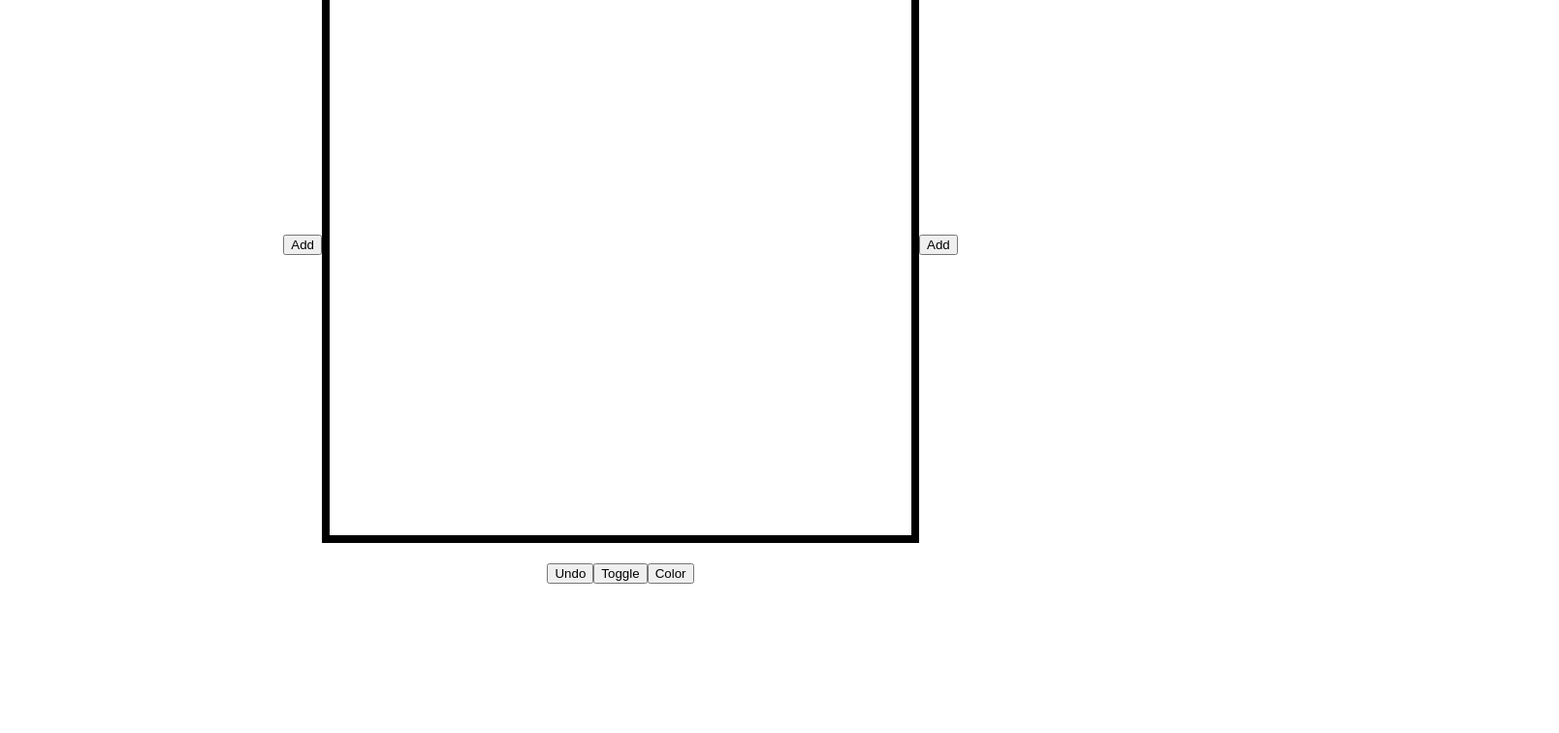
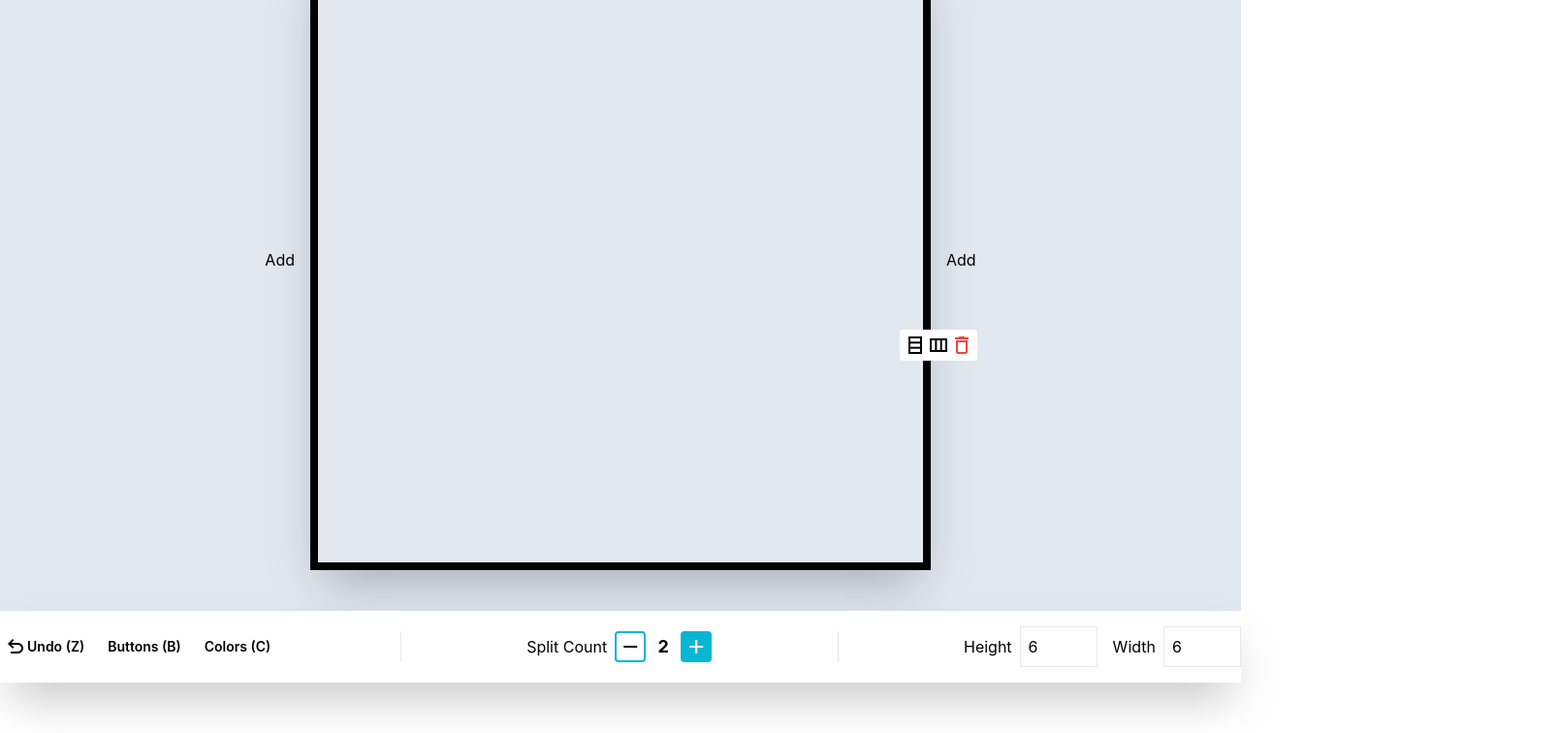
Before and after one commit to shrestha-prabin/wardrobe-designer, a React (Create React App) app: page / in a window 1280 px wide. Shown: the part 96-852 px from the top of the page at 97% size, 1608 px wide, since content can reach past the window. Before the commit the page ends 800 px from the top, so only its background shows below. Built offline with nearby package versions, Linux system fonts and the light colour scheme.

Commit message:
Design & Icons Update

```diff
--- a/package.json
+++ b/package.json
@@ -35,5 +35,10 @@
       "last 1 firefox version",
       "last 1 safari version"
     ]
+  },
+  "devDependencies": {
+    "autoprefixer": "^10.4.13",
+    "postcss": "^8.4.19",
+    "tailwindcss": "^3.2.4"
   }
 }
--- /dev/null
+++ b/postcss.config.js
@@ -0,0 +1,6 @@
+module.exports = {
+  plugins: {
+    tailwindcss: {},
+    autoprefixer: {},
+  },
+}
--- a/src/App.js
+++ b/src/App.js
@@ -9,19 +9,17 @@ import React, {
 } from "react";
 import Node from "./Node";
 import AppContext from "./AppContext";
+import Controls from "./components/Controls";
 
 const App = () => {
-  const outline = {
-    borderWidth: 8,
-    borderColor: "black",
-    borderStyle: "solid",
-  };
-
   const [data, setData] = useState({});
   const [dataStack, setDataStack] = useState([]);
 
   const [buttonsVisible, setButtonsVisible] = useState(true);
   const [colorsVisible, setColorsVisible] = useState(true);
+  const [height, setHeight] = useState(6);
+  const [width, setWidth] = useState(6);
+  const [segmentCount, setSegmentCount] = useState(2);
 
   useEffect(() => {
     init();
@@ -40,14 +38,16 @@ const App = () => {
 
     window.onkeydown = (e) => {
       switch (e.key.toUpperCase()) {
-        case "T":
-          toggleButtons();
+        case "Z":
+          undo();
           break;
 
-        case "Z":
-          if (e.metaKey || e.ctrlKey) {
-            undo();
-          }
+        case "C":
+          toggleColors();
+          break;
+
+        case "B":
+          toggleButtons();
           break;
 
         default:
@@ -171,31 +171,44 @@ const App = () => {
       value={{
         buttonsVisible,
         colorsVisible,
+        segmentCount,
+        height,
+        width,
         setButtonsVisible,
         setColorsVisible,
+        setSegmentCount,
+        setHeight,
+        setWidth,
       }}
     >
+      <link
+        rel="stylesheet"
+        href="https://fonts.googleapis.com/icon?family=Material+Icons+Outlined"
+      />
+      <link
+        rel="stylesheet"
+        href="https://fonts.googleapis.com/css2?family=Material+Symbols+Outlined:opsz,wght,FILL,GRAD@20..48,100..700,0..1,-50..200"
+      />
+
+      <div className="flex flex-col items-center h-screen w-screen bg-slate-200">
+        <div className="flex items-center justify-center h-[85vh] w-[100vh] mt-6 space-x-4">
+          {buttonsVisible && (
+            <button className="" onClick={addLeft}>
+              Add
+            </button>
+          )}
+
+          <AppContext.Consumer>
+            {({ height, width }) => {
+              return (
+                <div className="flex items-center justify-center h-[80vh] w-[80vh]">
                   <div
+                    className={`border-8 border-solid shadow-2xl border-black`}
                     style={{
-          display: "flex",
-          flexDirection: "column",
-          alignItems: "center",
-          width: "100%",
-          height: "100%",
-          paddingTop: 40,
+                      height: `${(height / Math.max(height, width)) * 100}%`,
+                      width: `${(width / Math.max(height, width)) * 100}%`,
                     }}
                   >
-        <div
-          style={{
-            margin: "auto",
-            display: "flex",
-            alignItems: "center",
-            justifyContent: "space-between",
-          }}
-        >
-          {buttonsVisible && <button onClick={addLeft}>Add</button>}
-
-          <div style={{ ...outline, flex: 1, height: 600, width: 600 }}>
                     <Node
                       id={data?.id}
                       vertical={data?.vertical}
@@ -205,16 +218,15 @@ const App = () => {
                       deleteNode={deleteNode}
                     />
                   </div>
+                </div>
+              );
+            }}
+          </AppContext.Consumer>
 
           {buttonsVisible && <button onClick={addRight}>Add</button>}
         </div>
-        <br />
-        <div>
-          <button onClick={undo}>Undo</button>
-          <button onClick={() => toggleButtons()}>Toggle</button>
-          <button onClick={() => toggleColors()}>Color</button>
       </div>
-      </div>
+      <Controls onUndo={undo} />
     </AppContext.Provider>
   );
 };
--- a/src/AppContext.js
+++ b/src/AppContext.js
@@ -3,8 +3,14 @@ import React, { createContext } from "react";
 const AppContext = createContext({
   buttonsVisible: true,
   colorsVisible: true,
+  height: 0,
+  width: 0,
+  segmentCount: 2,
   setButtonsVisible: (visible) => {},
   setColorsVisible: (visible) => {},
+  setHeight: (h) => {},
+  setWidth: (w) => {},
+  setSegmentCount: (c)=> {}
 });
 
 export default AppContext;
--- a/src/Node.js
+++ b/src/Node.js
@@ -10,13 +10,10 @@ import React, {
 } from "react";
 import AppContext from "./AppContext";
 
-const containerStyle = {
-  position: "relative",
-  height: "100%",
-  userSelect: "none",
-  textAlign: "center",
-  whiteSpace: "nowrap",
-};
+import Trash from "./icons/Trash";
+import ViewColumn from "./icons/ViewColumn";
+import ViewRow from "./icons/ViewRow";
+import Counter from "./components/Counter";
 
 const barStyle = {
   background: "black",
@@ -32,8 +29,6 @@ const Node = ({
   color,
 }) => {
   const containerRef = useRef();
-
-  const [splitCount, setSplitCount] = useState(2);
 
   const appContext = useContext(AppContext);
 
@@ -55,46 +50,42 @@ const Node = ({
 
   if (!children || children?.length === 0) {
     return (
-      <Container style={containerStyle} vertical={vertical}>
+      <Container className="relative h-full" vertical={vertical}>
         <Section
           className="section"
           style={appContext.colorsVisible && { backgroundColor: color }}
         >
           {appContext.buttonsVisible && (
-            <div style={{ position: "absolute" }}>
-              <div>
+            <div className="absolute h-full w-full flex items-center justify-center">
+              <div className="bg-white rounded flex flex-col items-center">
+                <div className="rounded bg-white w-full p-1 flex flex-row flex-wrap justify-center items-center">
                   <button
+                    className="h-6 w-6 text-black relative rotate-90 overflow-hidden"
+                    title="Split Vertically"
+                    onClick={() => splitNode(appContext.segmentCount, id, true)}
+                  >
+                    <span className="material-icons-outlined md-24">
+                      view_column_outline
+                    </span>
+                  </button>
+                  <button
+                    className="h-6 w-6 text-black overflow-hidden"
+                    title="Split Horizontally"
                     onClick={() =>
-                    setSplitCount((count) => Math.max(2, count - 1))
+                      splitNode(appContext.segmentCount, id, false)
                     }
                   >
-                  -
+                    <span className="material-icons-outlined overflow-hidden">
+                      view_column_outline
+                    </span>
                   </button>
-                <button>{splitCount}</button>
                   <button
-                  onClick={() =>
-                    setSplitCount((count) => Math.min(10, count + 1))
-                  }
+                    className="h-6 w-6 text-red-500 overflow-hidden"
+                    onClick={() => deleteNode(id)}
                   >
-                  +
+                    <span className="material-icons-outlined red-600">delete</span>
                   </button>
                 </div>
-              <div>
-                <button
-                  style={{ fontSize: 10 }}
-                  onClick={() => splitNode(splitCount, id, true)}
-                >
-                  V
-                </button>
-                <button
-                  style={{ fontSize: 10 }}
-                  onClick={() => splitNode(splitCount, id, false)}
-                >
-                  H
-                </button>
-                <button style={{ fontSize: 10 }} onClick={() => deleteNode(id)}>
-                  D
-                </button>
               </div>
             </div>
           )}
@@ -104,7 +95,7 @@ const Node = ({
   }
   return (
     <Container
-      style={containerStyle}
+      className="relative h-full"
       vertical={vertical}
       ref={containerRef}
       onClick={() => updateSizes()}
--- /dev/null
+++ b/src/components/Controls.js
@@ -0,0 +1,85 @@
+import React, { useContext, useEffect } from "react";
+import AppContext from "../AppContext";
+import Counter from "./Counter";
+
+const SizeControls = () => {
+  const appContext = useContext(AppContext);
+
+  return (
+    <div className="flex flex-row space-x-4">
+      <div className="space-x-2">
+        <label>Height</label>
+        <input
+          className="border outline-none p-2 w-20"
+          max={12}
+          min={1}
+          type="number"
+          value={appContext.height}
+          onChange={(e) => appContext.setHeight(e.target.value)}
+        />
+      </div>
+      <div className="space-x-2">
+        <label>Width</label>
+        <input
+          className="border outline-none p-2 w-20"
+          type="number"
+          max={12}
+          min={1}
+          value={appContext.width}
+          onChange={(e) => appContext.setWidth(e.target.value)}
+        />
+      </div>
+    </div>
+  );
+};
+
+const ActionControls = ({ onUndo }) => {
+  const appContext = useContext(AppContext);
+
+  return (
+    <div className="flex flex-row space-x-4">
+      <button
+        className="flex flex-row items-center bg-white font-semibold text-sm outline-none focus:ring-2 focus:rounded p-1 active:text-black/50"
+        onClick={onUndo}
+      >
+        <span className="material-symbols-outlined">undo</span>
+        Undo (Z)
+      </button>
+
+      <button
+        className="flex flex-row items-center bg-white font-semibold text-sm outline-none focus:ring-2 focus:rounded p-1 active:text-black/50"
+        onClick={() => appContext.setButtonsVisible(!appContext.buttonsVisible)}
+      >
+        {appContext.buttonsVisible ? "Buttons (B)" : <s>Buttons (B)</s>}
+      </button>
+
+      <button
+        className="flex flex-row items-center bg-white font-semibold text-sm outline-none focus:ring-2 focus:rounded p-1 active:text-black/50"
+        onClick={() => appContext.setColorsVisible(!appContext.colorsVisible)}
+      >
+        {appContext.colorsVisible ? "Colors (C)" : <s>Colors (C)</s>}
+      </button>
+    </div>
+  );
+};
+
+const Controls = ({ onUndo }) => {
+  const appContext = useContext(AppContext);
+
+  return (
+    <div className="fixed bottom-0 w-full bg-white shadow-2xl">
+      <div className="container mx-auto my-4 flex flex-row items-center justify-between">
+        <ActionControls onUndo={onUndo} />
+        <div className="h-8 w-[1px] bg-gray-200" />
+        <div className="flex flex-row items-center space-x-2">
+          <label>Split Count</label>
+          <Counter onChange={(count) => appContext.setSegmentCount(count)} />
+        </div>
+        <div className="h-8 w-[1px] bg-gray-200" />
+        <SizeControls />
+      </div>
+    </div>
+  );
+};
+
+export default Controls;
--- /dev/null
+++ b/src/components/Counter.js
@@ -0,0 +1,44 @@
+import React, { useEffect, useReducer } from "react";
+
+const initialState = 2;
+
+const counterReducer = (state, action) => {
+  switch (action) {
+    case "-":
+      return Math.max(2, state - 1);
+
+    case "+":
+      return Math.min(12, state + 1);
+
+    default:
+      return state;
+  }
+};
+
+const Counter = ({ onChange }) => {
+  const [state, dispatch] = useReducer(counterReducer, initialState);
+
+  useEffect(() => {
+    onChange(state);
+  }, [state]);
+
+  return (
+    <div className="flex items-center select-none">
+      <button
+        className="h-8 w-8 border-cyan-500 border-2 rounded flex justify-center items-center outline-none focus:ring-2 ring-offset-1"
+        onClick={() => dispatch("-")}
+      >
+        <span className="material-icons-outlined">remove</span>
+      </button>
+      <span className="min-w-[2em] text-center font-bold text-lg">{state}</span>
+      <button
+        className="h-8 w-8 bg-cyan-500 rounded flex justify-center items-center text-white outline-none focus:ring-2 ring-offset-1"
+        onClick={() => dispatch("+")}
+      >
+        <span className="material-icons-outlined">add</span>
+      </button>
+    </div>
+  );
+};
+
+export default Counter;
--- /dev/null
+++ b/src/icons/Trash.js
@@ -0,0 +1,21 @@
+import React from "react";
+
+const Trash = () => {
+  return (
+    <svg
+      xmlns="http://www.w3.org/2000/svg"
+      fill="none"
+      viewBox="0 0 24 24"
+      strokeWidth={2}
+      stroke="currentColor"
+    >
+      <path
+        strokeLinecap="round"
+        strokeLinejoin="round"
+        d="M14.74 9l-.346 9m-4.788 0L9.26 9m9.968-3.21c.342.052.682.107 1.022.166m-1.022-.165L18.16 19.673a2.25 2.25 0 01-2.244 2.077H8.084a2.25 2.25 0 01-2.244-2.077L4.772 5.79m14.456 0a48.108 48.108 0 00-3.478-.397m-12 .562c.34-.059.68-.114 1.022-.165m0 0a48.11 48.11 0 013.478-.397m7.5 0v-.916c0-1.18-.91-2.164-2.09-2.201a51.964 51.964 0 00-3.32 0c-1.18.037-2.09 1.022-2.09 2.201v.916m7.5 0a48.667 48.667 0 00-7.5 0"
+      />
+    </svg>
+  );
+};
+
+export default Trash;
--- /dev/null
+++ b/src/icons/ViewColumn.js
@@ -0,0 +1,22 @@
+import React from "react";
+
+const ViewColumn = () => {
+  return (
+    <svg
+      xmlns="http://www.w3.org/2000/svg"
+      fill="none"
+      viewBox="0 0 24 24"
+      strokeWidth={2}
+      stroke="currentColor"
+      className=""
+    >
+      <path
+        strokeLinecap="round"
+        strokeLinejoin="round"
+        d="M9 4.5v15m6-15v15m-10.875 0h15.75c.621 0 1.125-.504 1.125-1.125V5.625c0-.621-.504-1.125-1.125-1.125H4.125C3.504 4.5 3 5.004 3 5.625v12.75c0 .621.504 1.125 1.125 1.125z"
+      />
+    </svg>
+  );
+};
+
+export default ViewColumn;
--- /dev/null
+++ b/src/icons/ViewRow.js
@@ -0,0 +1,22 @@
+import React from "react";
+
+const ViewRow = () => {
+  return (
+    <svg
+      xmlns="http://www.w3.org/2000/svg"
+      fill="none"
+      viewBox="0 0 24 24"
+      strokeWidth={2}
+      stroke="currentColor"
+      className="rotate-90"
+    >
+      <path
+        strokeLinecap="round"
+        strokeLinejoin="round"
+        d="M9 4.5v15m6-15v15m-10.875 0h15.75c.621 0 1.125-.504 1.125-1.125V5.625c0-.621-.504-1.125-1.125-1.125H4.125C3.504 4.5 3 5.004 3 5.625v12.75c0 .621.504 1.125 1.125 1.125z"
+      />
+    </svg>
+  );
+};
+
+export default ViewRow;
--- a/src/index.css
+++ b/src/index.css
@@ -1,13 +1,33 @@
+@tailwind base;
+@tailwind components;
+@tailwind utilities;
+
 body {
   margin: 0;
-  font-family: -apple-system, BlinkMacSystemFont, 'Segoe UI', 'Roboto', 'Oxygen',
-    'Ubuntu', 'Cantarell', 'Fira Sans', 'Droid Sans', 'Helvetica Neue',
+  font-family: -apple-system, BlinkMacSystemFont, "Segoe UI", "Roboto", "Oxygen",
+    "Ubuntu", "Cantarell", "Fira Sans", "Droid Sans", "Helvetica Neue",
     sans-serif;
   -webkit-font-smoothing: antialiased;
   -moz-osx-font-smoothing: grayscale;
 }
 
 code {
-  font-family: source-code-pro, Menlo, Monaco, Consolas, 'Courier New',
+  font-family: source-code-pro, Menlo, Monaco, Consolas, "Courier New",
     monospace;
 }
+
+.material-icons-outlined.md-18 {
+  font-size: 18px;
+}
+.material-icons-outlined.md-24 {
+  font-size: 24px;
+}
+.material-icons-outlined.md-36 {
+  font-size: 36px;
+}
+.material-icons-outlined.md-48 {
+  font-size: 48px;
+}
+.material-icons.red600 {
+  color: #F44336;
+}
--- /dev/null
+++ b/tailwind.config.js
@@ -0,0 +1,8 @@
+/** @type {import('tailwindcss').Config} */
+module.exports = {
+  content: ["./src/**/*.{js,jsx,ts,tsx}"],
+  theme: {
+    extend: {},
+  },
+  plugins: [],
+};
```
Also changed, not shown: 1 other file (tests, documents, lock files or other folders). Lines whose indentation alone changed are shown as unchanged.
